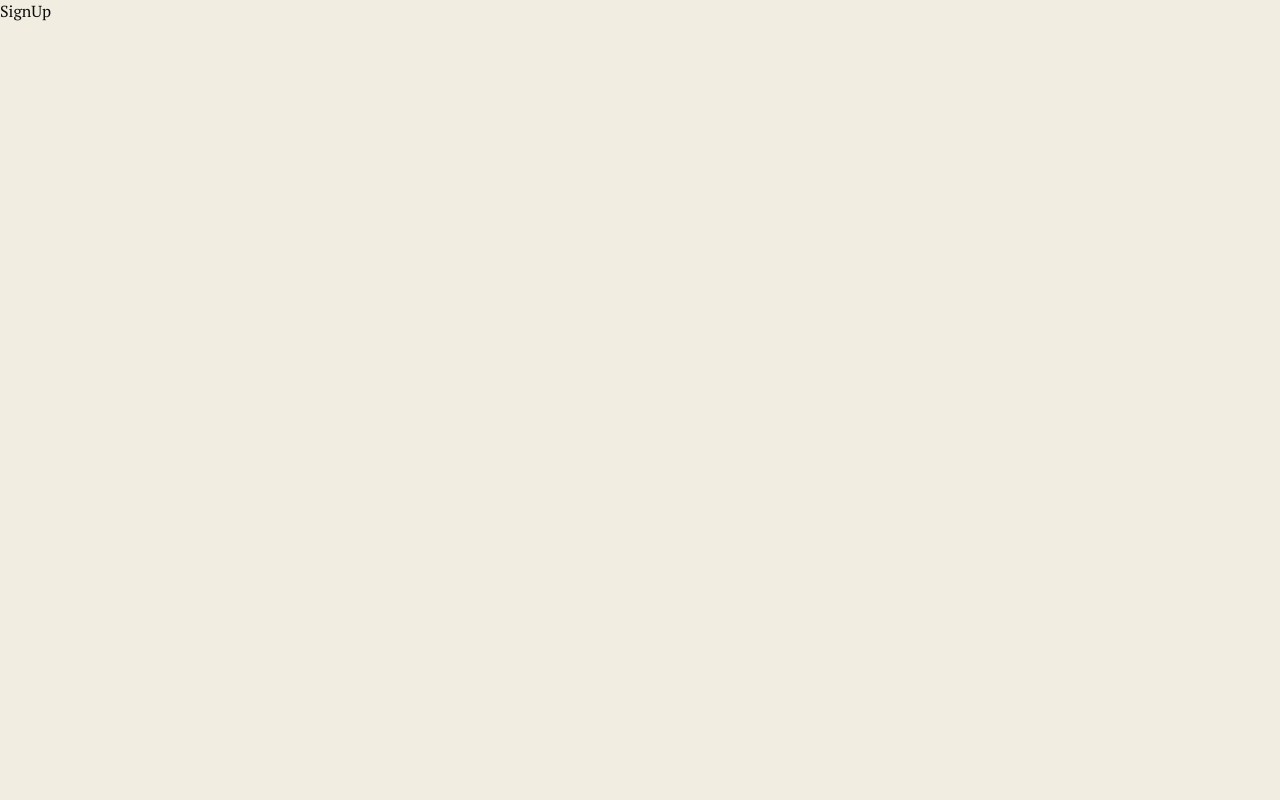
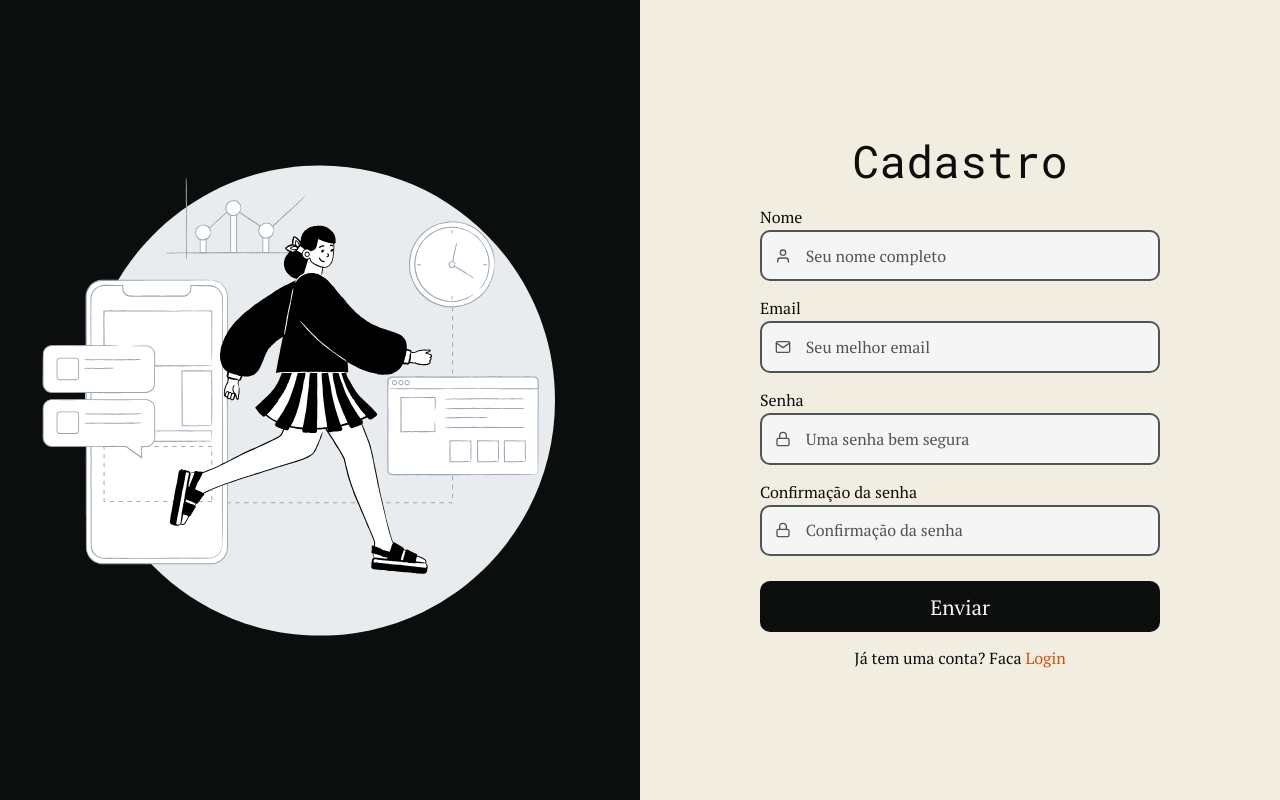
Before and after one commit to igorscotton/do-it, a React (Create React App) app: page /signup in a window 1280 px wide. Built offline with nearby package versions, Linux system fonts and the light colour scheme.

Commit message:
feat: input component, signup page and all the style

```diff
--- a/package.json
+++ b/package.json
@@ -8,6 +8,7 @@
     "@testing-library/user-event": "^13.2.1",
     "react": "^18.2.0",
     "react-dom": "^18.2.0",
+    "react-icons": "^4.4.0",
     "react-router-dom": "5",
     "react-scripts": "5.0.1",
     "styled-components": "^5.3.5",
--- /dev/null
+++ b/src/Components/Input/index.jsx
@@ -0,0 +1,16 @@
+import { Container, InputContainer } from './style'
+
+
+function Input({label, icon: Icon, ...rest}){
+    return (
+        <Container>
+            <label>{label}</label>
+            <InputContainer>
+                {Icon && <Icon/>}
+                <input type="text"  {...rest}/>
+            </InputContainer>
+        </Container>
+    )
+}
+
+export default Input;
--- /dev/null
+++ b/src/Components/Input/style.jsx
@@ -0,0 +1,36 @@
+import styled from "styled-components";
+
+export const Container = styled.div`
+    text-align: left;
+
+    label{
+        line-height: 25px;
+        font-weight: 400;
+    }
+`
+
+export const InputContainer = styled.div`
+    background: var(--white);
+    border-radius: 10px;
+    border: 2px solid var(--gray);
+    color: var(--gray);
+    padding: 0.8rem;
+    width: 100%;
+    display: flex;
+    align-items: center;
+    transition: 0.4s;
+    flex: 1;
+    gap: 15px;
+
+    input{
+        background: transparent;
+        align-items: center;
+        flex: 1;
+        border: 0;
+        color: var(--black);
+
+        &::placeholder{
+            color: var(--gray);
+        }
+    }
+`
--- a/src/Pages/SignUp/index.jsx
+++ b/src/Pages/SignUp/index.jsx
@@ -1,7 +1,30 @@
+import {Container, Wrapper, Background, AnimationContainer, ButtonWrapper} from "./style"
+import Button from "../../Components/Button"
+import Input from "../../Components/Input";
+import { Link } from "react-router-dom"
+import { FiUser, FiMail, FiLock } from 'react-icons/fi'
 
 function SignUp(){
     return (
-        <div>SignUp</div>
+        <Container>
+            <Background backgroundBlack>
+            </Background>
+            <Wrapper>
+                <AnimationContainer>
+                    <form action="">
+                        <h1>Cadastro</h1>
+                        <Input icon={FiUser} label="Nome" placeholder="Seu nome completo"/>
+                        <Input icon={FiMail}  label="Email" placeholder="Seu melhor email"/>
+                        <Input icon={FiLock}  label="Senha" placeholder="Uma senha bem segura" type="password"/>
+                        <Input icon={FiLock}  label="Confirmação da senha" placeholder="Confirmação da senha" type="password"/>
+                        <ButtonWrapper>
+                            <Button>Enviar</Button>
+                            <p>Já tem uma conta? Faca <Link to="/login">Login</Link> </p>
+                        </ButtonWrapper>
+                    </form>
+                </AnimationContainer>
+            </Wrapper>
+        </Container>
     )
 }
 
--- a/src/Pages/SignUp/style.jsx
+++ b/src/Pages/SignUp/style.jsx
@@ -0,0 +1,87 @@
+import styled, { keyframes } from "styled-components";
+import Signup from "../../assets/signup.svg"
+
+export const Container = styled.div`
+    display: flex;
+    height: 100vh;
+
+`
+
+export const Background = styled.div`
+    @media screen and (min-width: 1100px) {
+        height: 100vh;
+        width: 100%;
+        display: flex;
+        align-items: stretch;
+        justify-content: center;
+        background: url(${Signup}) no-repeat center var(--black);
+        background-size: contain;
+
+    }
+`
+
+export const Wrapper = styled.div`
+    height: 100vh;
+    width: 100%;
+    display: flex;
+    align-items: center;
+    justify-content: center;
+`
+
+const appearFromRight = keyframes`
+    from{
+        opacity: 0;
+        transform: translateX(50px);
+    }
+
+    to{
+        opacity: 1;
+        transform: translateX(0px);
+    }
+`
+
+export const AnimationContainer = styled.div`
+    display: flex;
+    flex-direction: column;
+    align-items: center;
+    justify-content: center;
+    animation: ${appearFromRight} 1.5s;
+
+    form{
+        width: 400px;
+        display: flex;
+        flex-direction: column;
+        gap: 15px;
+    }
+
+    h1{
+        text-align: center;
+        font-size: 2.8rem;
+        font-weight: 400;
+    }
+
+    @media screen and (max-width: 405px){
+        form{
+            width: 350px;
+        }
+    }
+
+    @media screen and (max-width: 355px){
+        form{
+            width:275px;
+        }
+    }
+`
+
+export const ButtonWrapper = styled.div`
+    display: flex;
+    flex-direction: column;
+    height: 5.5rem;
+    text-align: center;
+    margin-top: 10px;
+    gap: 15px;
+
+    a{
+        color: var(--orange);
+    }
+`
--- a/src/styles/global.js
+++ b/src/styles/global.js
@@ -13,6 +13,7 @@ export default createGlobalStyle`
         --vanilla: #f1ede0;
         --black: #0c0d0d;
         --orange: #c85311;
+        --gray: #4E5555;
     }
 
     body{
```
Also changed, not shown: src/assets/signup.svg (added), 1 other file (tests, documents, lock files or other folders).
